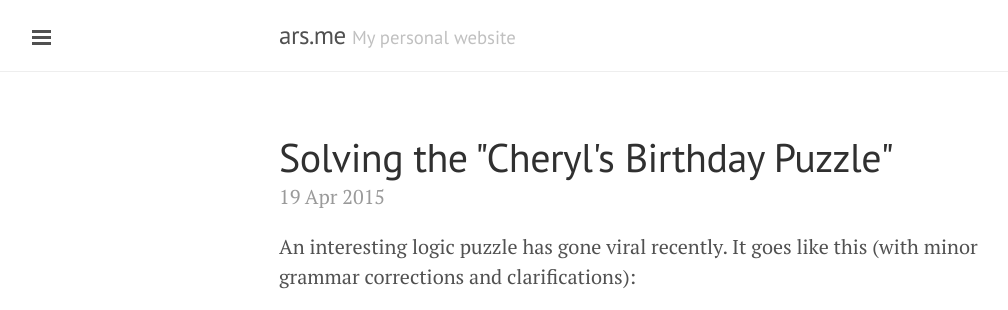
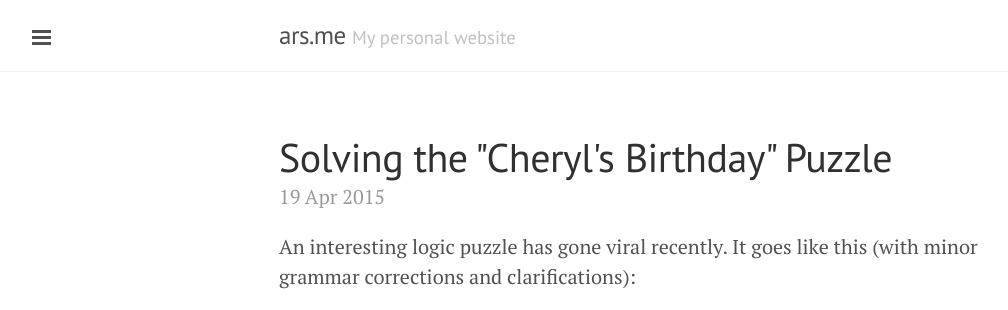
Before and after one commit to arshajii/arshajii.github.io, a Jekyll site: the page built from _posts/2015-04-19-cheryl-birthday-problem.md, in a window 1280 px wide and 900 px high. Shown: the top 310 px of the window, without its empty margins (1-1009 px from the left). Built offline with Jekyll 4.4.1, drawn with Linux system fonts in a browser that asks for light colours.

```diff
--- a/_posts/2015-04-19-cheryl-birthday-problem.md
+++ b/_posts/2015-04-19-cheryl-birthday-problem.md
@@ -1,6 +1,6 @@
 ---
 layout: post
-title: Solving the "Cheryl's Birthday Puzzle"
+title: Solving the "Cheryl's Birthday" Puzzle
 categories: [math]
 tags:
 - math
```
